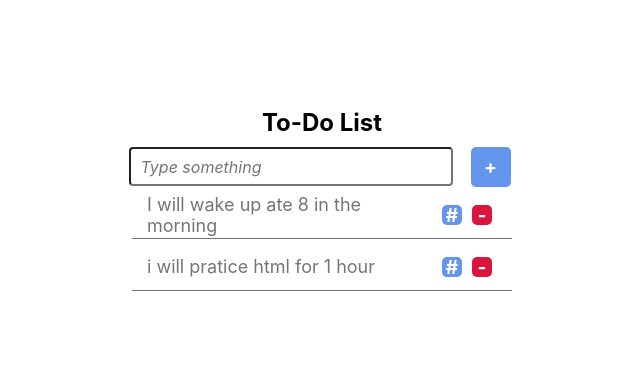
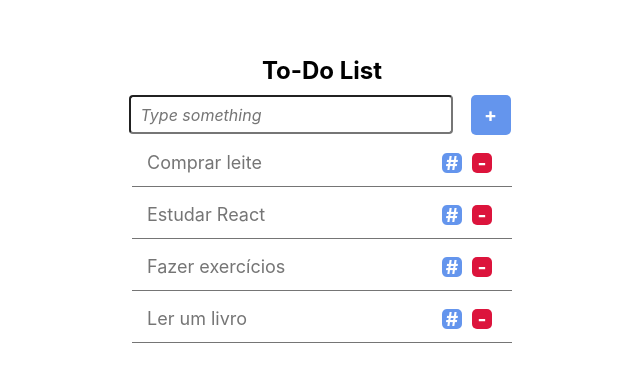
Before and after one commit to edmarpires9/To-Do-List, a React (Create React App) app: page / in a window 1280 px wide. Shown: the part 181-548 px from the top of the page, without its empty margins (318-958 px from the left). Built offline with nearby package versions, Linux system fonts and the light colour scheme; data requests are answered from the project's data file.

Commit message:
Feat/ Criado um componente para exibir os dados resgatados via GET.

```diff
--- a/src/App.jsx
+++ b/src/App.jsx
@@ -1,4 +1,5 @@
 import "./App.css";
+import Task from "./components/Task";
 import { useFetch } from "./hooks/useFetch";
 
 function App() {
@@ -17,28 +18,9 @@ function App() {
           </button>
         </form>
       </div>
-      <div className="task">
-        <p className="task-name">I will wake up ate 8 in the morning</p>
-        <div className="row">
-          <button className="button button-small-blue" type="submit">
-            #
-          </button>
-          <button className="button button-small-red" type="submit">
-            -
-          </button>
-        </div>
-      </div>
-      <div className="task">
-        <p className="task-name">i will pratice html for 1 hour</p>
-        <div className="row">
-          <button className="button button-small-blue" type="submit">
-            #
-          </button>
-          <button className="button button-small-red" type="submit">
-            -
-          </button>
-        </div>
-      </div>
+      {data && data.map((task) => (
+        <Task key={task.id} title={task.title}/>
+      ))}
     </div>
   );
 }
--- /dev/null
+++ b/src/components/Task.jsx
@@ -0,0 +1,19 @@
+const Task = (props) => {
+  return (
+    <div>
+      <div className="task">
+        <p className="task-name">{props.title}</p>
+        <div className="row">
+          <button className="button button-small-blue" type="submit">
+            #
+          </button>
+          <button className="button button-small-red" type="submit">
+            -
+          </button>
+        </div>
+      </div>
+    </div>
+  );
+};
+
+export default Task;
```
